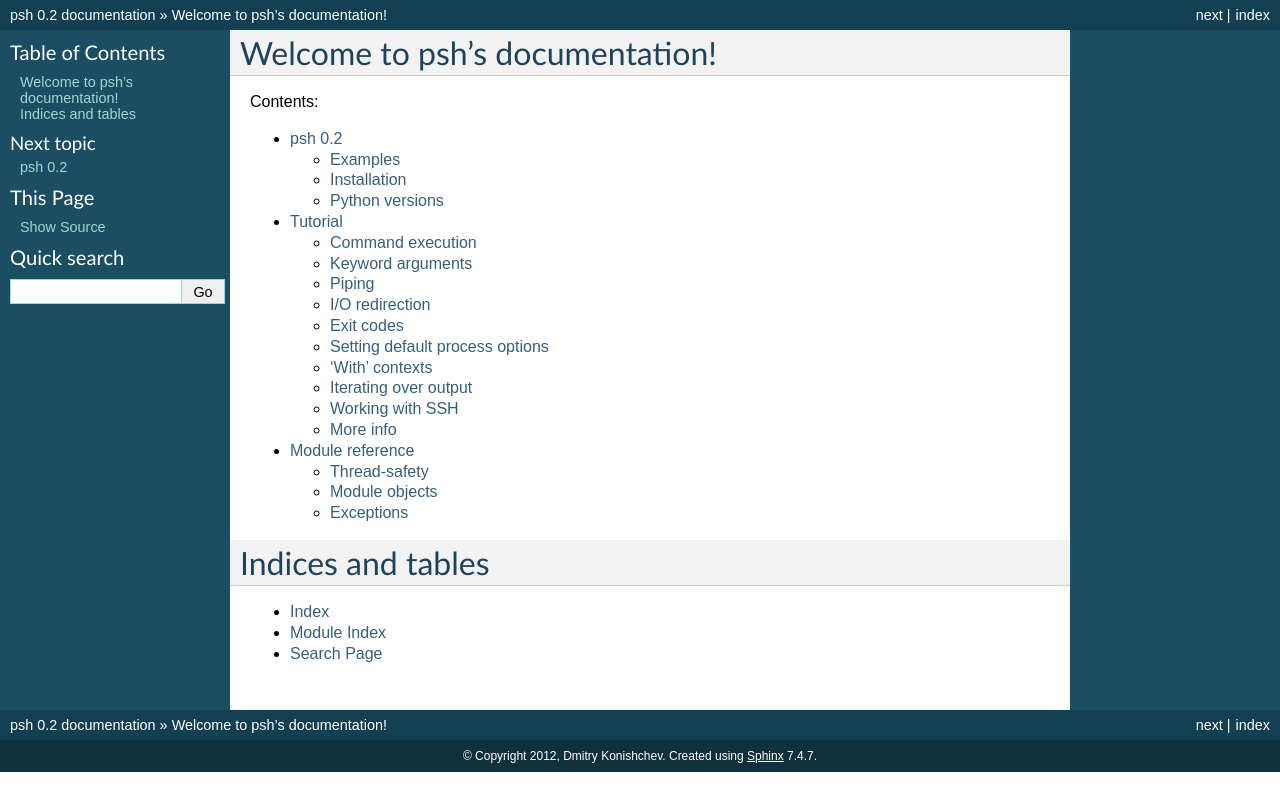
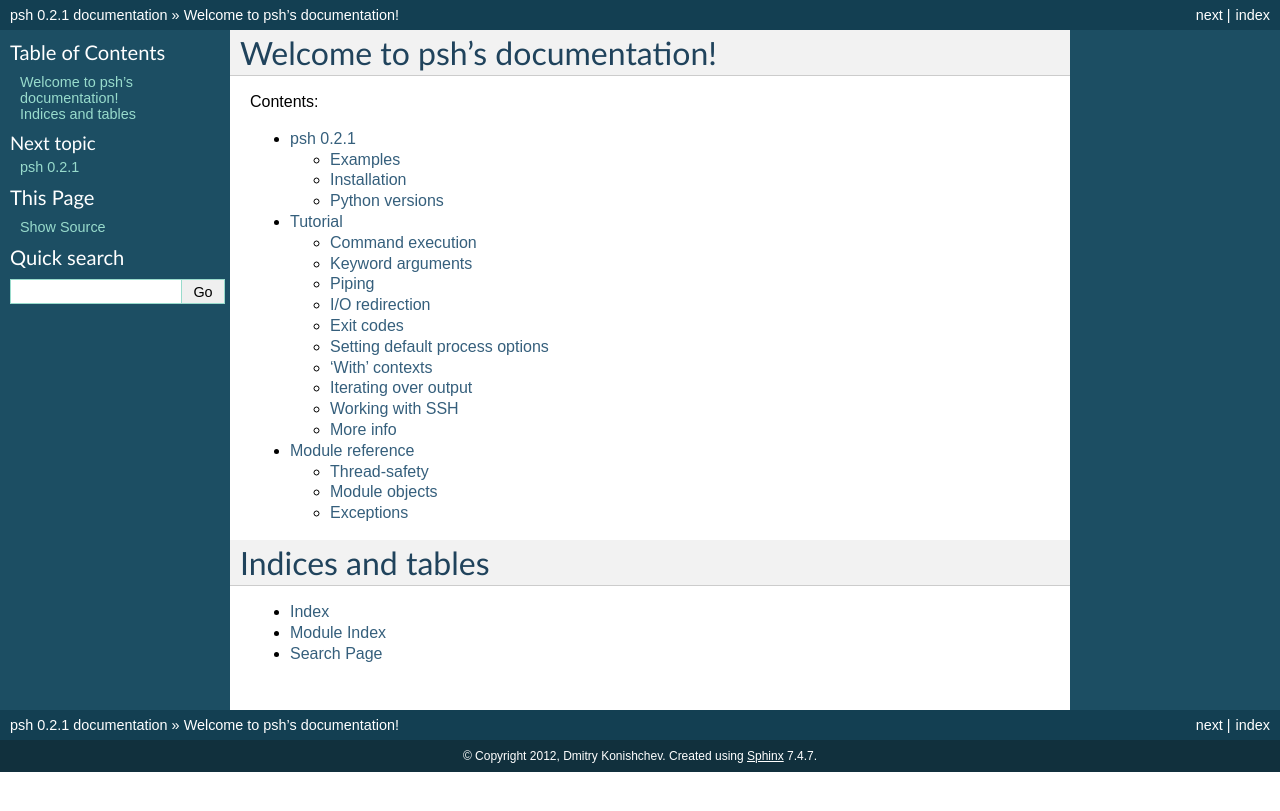
Before and after one commit to KonishchevDmitry/psh, a Sphinx documentation site: the page built from doc/index.rst, in a window 1280 px wide. Shown: the top 811 px of the page. Built offline with Sphinx 7.4.7, drawn with Linux system fonts in a browser that asks for light colours.

Commit message:
Version 0.2.1

```diff
--- a/doc/conf.py
+++ b/doc/conf.py
@@ -48,9 +48,9 @@ copyright = u'2012, Dmitry Konishchev'
 # built documents.
 #
 # The short X.Y version.
-version = '0.2'
+version = '0.2.1'
 # The full version, including alpha/beta/rc tags.
-release = '0.2'
+release = '0.2.1'
 
 # The language for content autogenerated by Sphinx. Refer to documentation
 # for a list of supported languages.
--- a/setup.py
+++ b/setup.py
@@ -33,7 +33,7 @@ Complete documentation is available at http://konishchevdmitry.github.com/psh/\
 if __name__ == "__main__":
     setup(
         name = "psh",
-        version = "0.2",
+        version = "0.2.1",
 
         description = "Process management library",
         long_description = description,
```
Also changed, not shown: 3 other files.
